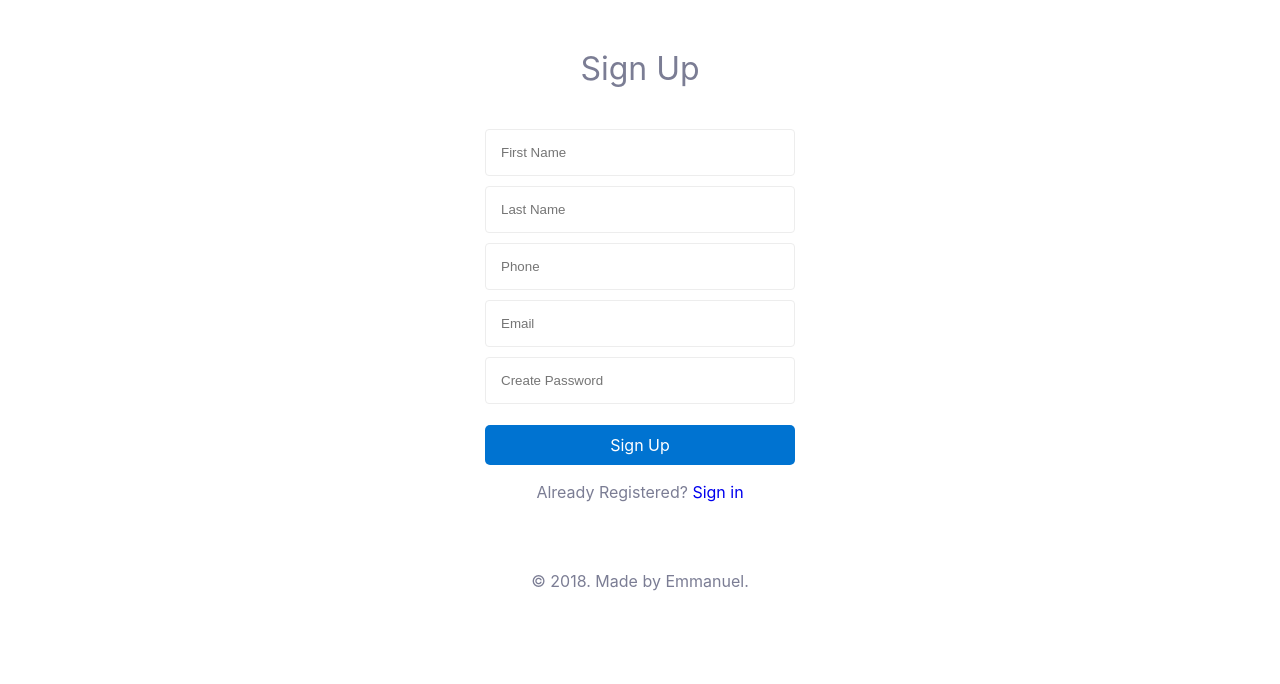
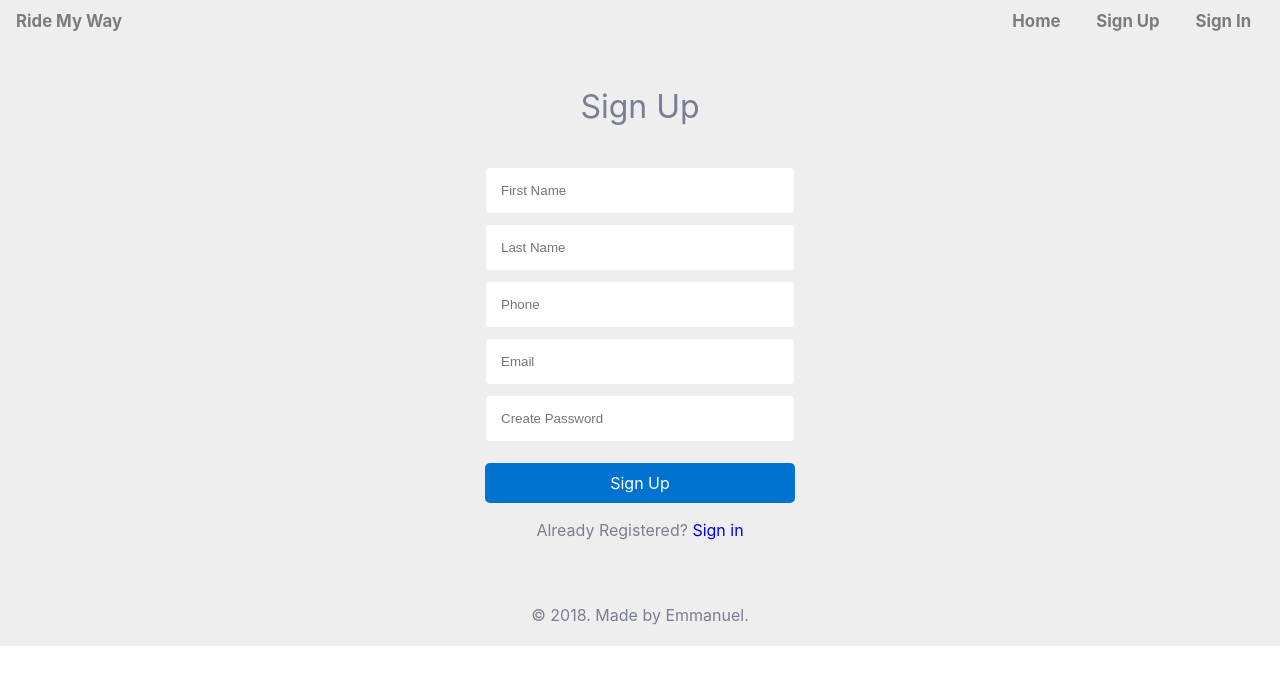
Before and after one commit to emmaadesile/Ride-My-Way, a plain HTML site: page UI/signup.html in a window 1280 px wide. Drawn offline with Linux system fonts and the light colour scheme.

Commit message:
Add navigation to all pages

```diff
--- a/UI/signup.html
+++ b/UI/signup.html
@@ -11,7 +11,34 @@
 </head>
 
 <body>
-  <div class="container">
+  <div class="wrapper">
+    <!-- Navigation -->
+    <div class="navbar">
+
+      <ul style="padding-left: 0px;">
+
+        <li class="logo">
+          <a href="./index.html"> Ride My Way </a>
+        </li>
+
+        <section class="div_navbar_items">
+          <li class="navbar_items">
+            <a href="./index.html"> Home </a>
+          </li>
+          <li class="navbar_items">
+            <a href="./signup.html"> Sign Up </a>
+          </li>
+          <li class="navbar_items">
+            <a href="./signin.html"> Sign In </a>
+          </li>
+        </section>
+
+        <li class="icon">
+          <a href="#" onclick="navBarFunction()"> &#9776;</a>
+        </li>
+      </ul>
+    </div>
+
     <!-- Signup Form -->
     <div class="form-wrapper">
       <form action="" class="form">
@@ -34,6 +61,11 @@
       <p>&copy; 2018. Made by Emmanuel.</p>
     </footer>
   </div>
+  <script>
+    function navBarFunction() {
+      document.getElementsByClassName("navbar")[0].classList.toggle("responsive");
+    }
+  </script>
 </body>
 
 </html>
--- a/UI/styles/form.css
+++ b/UI/styles/form.css
@@ -1,7 +1,7 @@
 .form-wrapper {
   display: grid;
   place-items: center;
-  min-height: 550px;
+  min-height: 540px;
 }
 
 
@@ -37,3 +37,7 @@
 .form p {
   text-align: center;
 }
+
+.navbar li a {
+   color: #7c7c7c !important;
+}
--- a/UI/styles/style.css
+++ b/UI/styles/style.css
@@ -99,7 +99,7 @@ a {
 /* top */
 .top {
   display: grid;
-  background: var(--blue) url("../images/lagosnight.png");
+  background: url("../images/lagosnight.jpg");
   /* background-position: bottom right; */
   background-size: cover;
 }
```
Also changed, not shown: UI/index.html (+2 -27 lines), UI/signin.html (+32 -0 lines).
